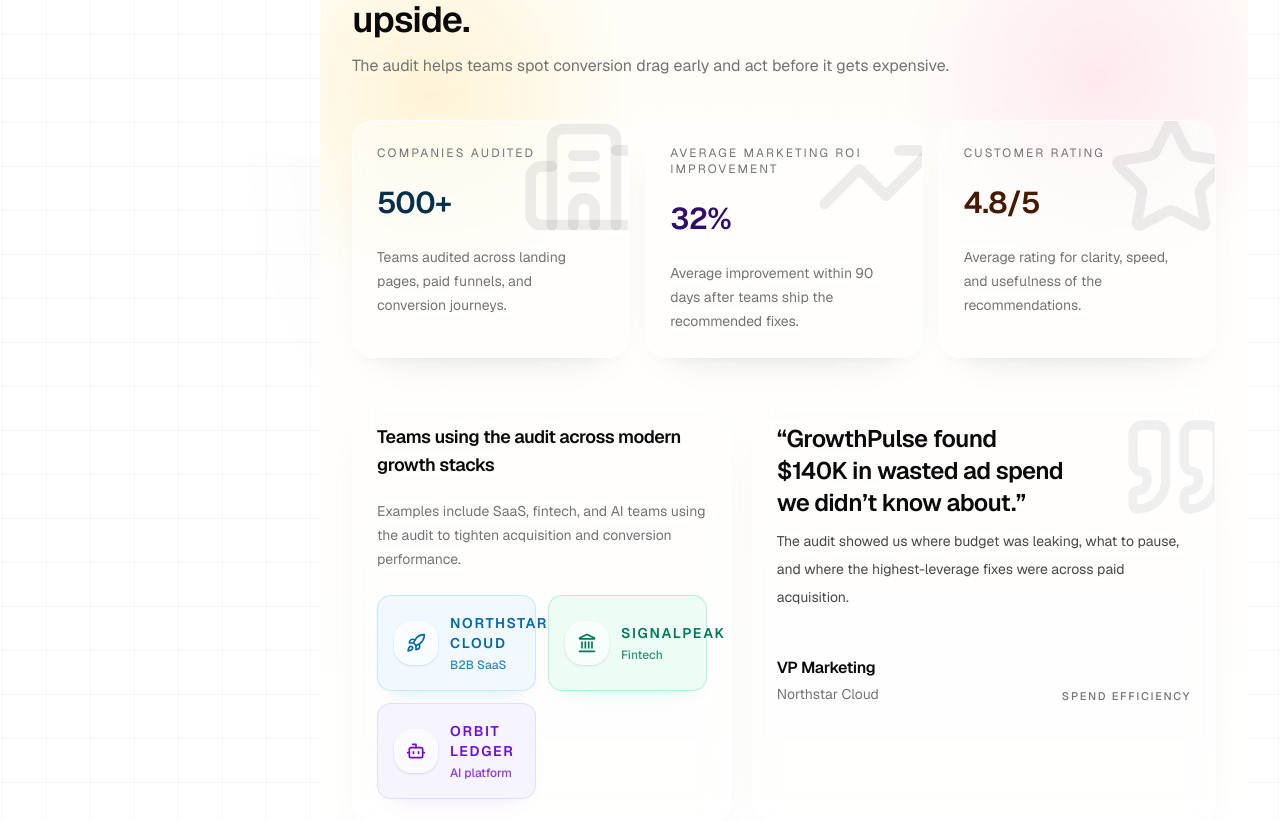
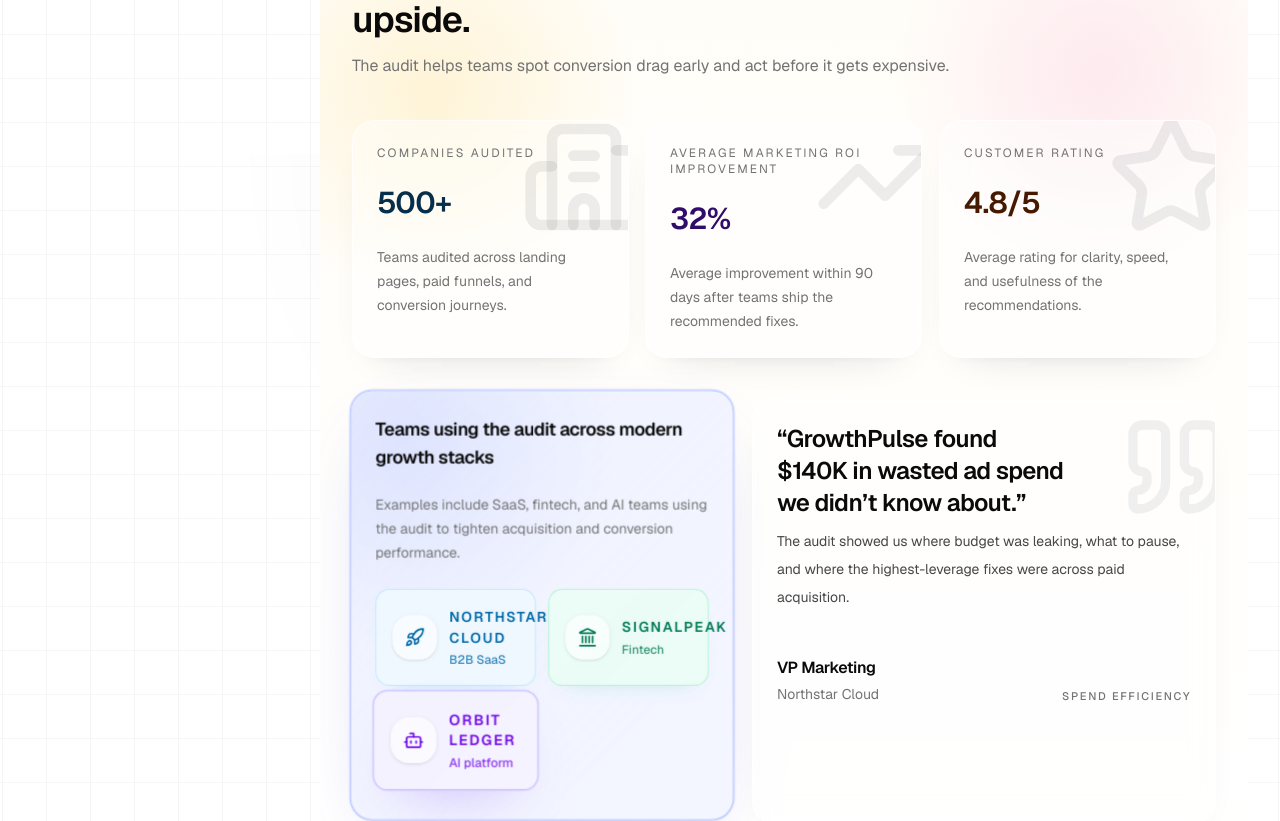
Before and after one commit to NareSakhoyan/growthpulse-ai, a Next.js app: page / in a window 1280 px wide. Shown: the part 3046-3867 px from the top of the page. Built offline with nearby package versions, Linux system fonts and the light colour scheme.

Commit message:
refine landing UX with stronger motion, copy, and performance-focused UI updates

```diff
--- /dev/null
+++ b/components/landing/social-proof-animated-content.tsx
@@ -0,0 +1,21 @@
+'use client';
+
+import { SocialProofLogos } from '@/components/landing/social-proof/social-proof-logos';
+import { SocialProofStats } from '@/components/landing/social-proof/social-proof-stats';
+import { SocialProofTestimonials } from '@/components/landing/social-proof/social-proof-testimonials';
+import { useSocialProofHighlight } from '@/components/landing/social-proof/use-social-proof-highlight';
+
+export function SocialProofAnimatedContent(): React.JSX.Element {
+  const activeCardId = useSocialProofHighlight();
+
+  return (
+    <>
+      <SocialProofStats activeCardId={activeCardId} />
+
+      <div className='grid gap-4 xl:grid-cols-[0.9fr_minmax(0,1.1fr)] xl:gap-5'>
+        <SocialProofLogos activeCardId={activeCardId} />
+        <SocialProofTestimonials activeCardId={activeCardId} />
+      </div>
+    </>
+  );
+}
--- a/components/landing/social-proof-section.tsx
+++ b/components/landing/social-proof-section.tsx
@@ -1,6 +1,4 @@
-import { SocialProofLogos } from '@/components/landing/social-proof/social-proof-logos';
-import { SocialProofStats } from '@/components/landing/social-proof/social-proof-stats';
-import { SocialProofTestimonials } from '@/components/landing/social-proof/social-proof-testimonials';
+import { SocialProofAnimatedContent } from '@/components/landing/social-proof-animated-content';
 
 export function SocialProofSection(): React.JSX.Element {
   return (
@@ -19,14 +17,7 @@ export function SocialProofSection(): React.JSX.Element {
             </p>
           </div>
         </div>
-
-        <SocialProofStats activeCardId={null} />
-
-        <div className='grid gap-4 xl:grid-cols-[0.9fr_minmax(0,1.1fr)] xl:gap-5'>
-          <SocialProofLogos activeCardId={null} />
-
-          <SocialProofTestimonials activeCardId={null} />
-        </div>
+        <SocialProofAnimatedContent />
       </div>
     </section>
   );
--- a/components/landing/social-proof/social-proof-data.ts
+++ b/components/landing/social-proof/social-proof-data.ts
@@ -14,7 +14,10 @@ export const stats = [
     value: '500+',
     description: 'Teams audited across landing pages, paid funnels, and conversion journeys.',
     icon: Building2Icon,
-    activeClass: 'border-sky-200/80 bg-sky-50/90 shadow-[0_18px_45px_-28px_rgba(14,165,233,0.38)]',
+    activeClass:
+      '-translate-y-1.5 scale-[1.015] border-sky-300/90 bg-sky-50/95 shadow-[0_28px_70px_-34px_rgba(14,165,233,0.52)] ring-1 ring-sky-200/70',
+    overlayClass:
+      'bg-[radial-gradient(circle_at_12%_12%,rgba(125,211,252,0.28),transparent_42%),linear-gradient(140deg,rgba(240,249,255,0.72),rgba(255,255,255,0))] opacity-100',
     valueClass: 'text-sky-950',
   },
   {
@@ -24,7 +27,9 @@ export const stats = [
     description: 'Average improvement within 90 days after teams ship the recommended fixes.',
     icon: TrendingUpIcon,
     activeClass:
-      'border-violet-200/80 bg-violet-50/90 shadow-[0_18px_45px_-28px_rgba(139,92,246,0.34)]',
+      '-translate-y-1.5 scale-[1.015] border-violet-300/90 bg-violet-50/95 shadow-[0_28px_70px_-34px_rgba(139,92,246,0.5)] ring-1 ring-violet-200/70',
+    overlayClass:
+      'bg-[radial-gradient(circle_at_14%_16%,rgba(196,181,253,0.3),transparent_42%),linear-gradient(140deg,rgba(245,243,255,0.74),rgba(255,255,255,0))] opacity-100',
     valueClass: 'text-violet-950',
   },
   {
@@ -34,32 +39,43 @@ export const stats = [
     description: 'Average rating for clarity, speed, and usefulness of the recommendations.',
     icon: StarIcon,
     activeClass:
-      'border-amber-200/80 bg-amber-50/90 shadow-[0_18px_45px_-28px_rgba(245,158,11,0.34)]',
+      '-translate-y-1.5 scale-[1.015] border-amber-300/90 bg-amber-50/95 shadow-[0_28px_70px_-34px_rgba(245,158,11,0.48)] ring-1 ring-amber-200/70',
+    overlayClass:
+      'bg-[radial-gradient(circle_at_14%_18%,rgba(253,230,138,0.34),transparent_42%),linear-gradient(140deg,rgba(255,251,235,0.76),rgba(255,255,255,0))] opacity-100',
     valueClass: 'text-amber-950',
   },
 ] as const;
 
 export const logos = [
   {
+    id: 'logo-northstar-cloud',
     label: 'Northstar Cloud',
     description: 'B2B SaaS',
     icon: RocketIcon,
     className:
       'border-sky-200/80 bg-sky-50/90 text-sky-700 shadow-[0_12px_24px_-18px_rgba(14,165,233,0.35)]',
+    activeClass:
+      '-translate-y-1.5 scale-[1.03] border-sky-300/90 bg-sky-50/95 shadow-[0_24px_56px_-28px_rgba(14,165,233,0.48)] ring-1 ring-sky-200/70',
   },
   {
+    id: 'logo-signal-peak',
     label: 'SignalPeak',
     description: 'Fintech',
     icon: LandmarkIcon,
     className:
       'border-emerald-200/80 bg-emerald-50/90 text-emerald-700 shadow-[0_12px_24px_-18px_rgba(16,185,129,0.3)]',
+    activeClass:
+      '-translate-y-1.5 scale-[1.03] border-emerald-300/90 bg-emerald-50/95 shadow-[0_24px_56px_-28px_rgba(16,185,129,0.44)] ring-1 ring-emerald-200/70',
   },
   {
+    id: 'logo-orbit-ledger',
     label: 'Orbit Ledger',
     description: 'AI platform',
     icon: BotIcon,
     className:
       'border-violet-200/80 bg-violet-50/90 text-violet-700 shadow-[0_12px_24px_-18px_rgba(139,92,246,0.3)]',
+    activeClass:
+      '-translate-y-1.5 scale-[1.03] border-violet-300/90 bg-violet-50/95 shadow-[0_24px_56px_-28px_rgba(139,92,246,0.46)] ring-1 ring-violet-200/70',
   },
 ] as const;
 
@@ -72,12 +88,15 @@ export const testimonials = [
     name: 'VP Marketing',
     company: 'Northstar Cloud',
     proofLabel: 'Spend efficiency',
-    activeClass: 'border-sky-200/80 bg-sky-50/85 shadow-[0_20px_48px_-30px_rgba(14,165,233,0.34)]',
+    activeClass:
+      '-translate-y-1.5 scale-[1.01] border-sky-300/90 bg-sky-50/90 shadow-[0_28px_70px_-36px_rgba(14,165,233,0.48)] ring-1 ring-sky-200/70',
+    overlayClass:
+      'bg-[radial-gradient(circle_at_12%_10%,rgba(125,211,252,0.24),transparent_40%),linear-gradient(135deg,rgba(240,249,255,0.72),rgba(255,255,255,0))] opacity-100',
   },
 ] as const;
 
 export const socialProofSequenceIds = [
   ...stats.map((stat) => stat.id),
-  'logos',
+  ...logos.map((logo) => logo.id),
   ...testimonials.map((testimonial) => testimonial.id),
 ] as const;
--- a/components/landing/social-proof/social-proof-logos.tsx
+++ b/components/landing/social-proof/social-proof-logos.tsx
@@ -8,14 +8,23 @@ type SocialProofLogosProps = {
 };
 
 export function SocialProofLogos({ activeCardId }: SocialProofLogosProps): React.JSX.Element {
+  const isAnyLogoActive = logos.some((logo) => logo.id === activeCardId);
+
   return (
     <Card
       className={cn(
-        'relative isolate overflow-hidden border-white/60 bg-white/45 shadow-[0_20px_42px_-30px_rgba(15,23,42,0.22),0_10px_20px_-18px_rgba(99,102,241,0.14)] backdrop-blur-md transition-[border-color,box-shadow] duration-[1600ms] ease-[cubic-bezier(0.22,1,0.36,1)] motion-reduce:transition-none',
-        activeCardId === 'logos' &&
-          'border-indigo-200/80 shadow-[0_20px_50px_-30px_rgba(99,102,241,0.34)]',
+        'relative isolate overflow-hidden border-white/60 bg-white/45 shadow-[0_20px_42px_-30px_rgba(15,23,42,0.22),0_10px_20px_-18px_rgba(99,102,241,0.14)] backdrop-blur-md transition-[background-color,border-color,box-shadow,transform] duration-[1400ms] ease-[cubic-bezier(0.22,1,0.36,1)] motion-reduce:transition-none transform-gpu will-change-transform',
+        isAnyLogoActive &&
+          '-translate-y-1.5 scale-[1.01] border-indigo-300/85 bg-indigo-50/70 shadow-[0_28px_70px_-34px_rgba(99,102,241,0.42)] ring-1 ring-indigo-200/70',
       )}
     >
+      <div
+        className={cn(
+          'pointer-events-none absolute inset-0 opacity-0 transition-opacity duration-700 ease-out',
+          isAnyLogoActive &&
+            'bg-[radial-gradient(circle_at_14%_12%,rgba(165,180,252,0.24),transparent_42%),linear-gradient(135deg,rgba(238,242,255,0.74),rgba(255,255,255,0))] opacity-100',
+        )}
+      />
       <CardHeader className='relative z-10 space-y-3 p-5 sm:p-6'>
         <CardTitle className='text-lg'>Teams using the audit across modern growth stacks</CardTitle>
         <CardDescription className='text-sm leading-6'>
@@ -24,14 +33,17 @@ export function SocialProofLogos({ activeCardId }: SocialProofLogosProps): React
         </CardDescription>
       </CardHeader>
       <CardContent className='relative z-10 grid gap-3 p-5 pt-0 sm:p-6 sm:pt-0 md:grid-cols-2'>
-        {logos.map((logo) => (
+        {logos.map((logo, index) => (
           <div
             key={logo.label}
             className={cn(
-              'flex min-h-24 items-center gap-3 rounded-xl border px-4 py-4 transition-transform duration-500 ease-out',
+              'flex min-h-24 items-center gap-3 rounded-xl border px-4 py-4 transition-transform duration-500 ease-out transform-gpu',
               logo.className,
-              activeCardId === 'logos' && 'scale-[1.01]',
+              activeCardId === logo.id && logo.activeClass,
             )}
+            style={{
+              transitionDelay: activeCardId === logo.id ? `${index * 40}ms` : '0ms',
+            }}
           >
             <div className='flex size-11 shrink-0 items-center justify-center rounded-2xl bg-white/60 shadow-sm'>
               <logo.icon className='size-5' />
--- a/components/landing/social-proof/social-proof-stats.tsx
+++ b/components/landing/social-proof/social-proof-stats.tsx
@@ -14,12 +14,23 @@ export function SocialProofStats({ activeCardId }: SocialProofStatsProps): React
         <Card
           key={stat.label}
           className={cn(
-            'relative isolate overflow-hidden border-white/65 bg-white/45 shadow-[0_18px_40px_-28px_rgba(15,23,42,0.2),0_8px_18px_-16px_rgba(15,23,42,0.12)] backdrop-blur-md transition-[background-color,border-color,box-shadow,transform] duration-[1600ms] ease-[cubic-bezier(0.22,1,0.36,1)] motion-reduce:transition-none',
+            'relative isolate overflow-hidden border-white/65 bg-white/45 shadow-[0_18px_40px_-28px_rgba(15,23,42,0.2),0_8px_18px_-16px_rgba(15,23,42,0.12)] backdrop-blur-md transition-[background-color,border-color,box-shadow,transform] duration-[1400ms] ease-[cubic-bezier(0.22,1,0.36,1)] motion-reduce:transition-none transform-gpu will-change-transform',
             activeCardId === stat.id && stat.activeClass,
           )}
         >
+          <div
+            className={cn(
+              'pointer-events-none absolute inset-0 opacity-0 transition-opacity duration-700 ease-out',
+              activeCardId === stat.id && stat.overlayClass,
+            )}
+          />
           <CardHeader className='relative z-10 space-y-4 p-5 sm:p-6'>
-            <stat.icon className='pointer-events-none absolute -right-5 -top-2 z-0 size-28 text-slate-950/[0.07] sm:size-32' />
+            <stat.icon
+              className={cn(
+                'pointer-events-none absolute -right-5 -top-2 z-0 size-28 text-slate-950/[0.07] transition-transform duration-[1400ms] ease-[cubic-bezier(0.22,1,0.36,1)] sm:size-32',
+                activeCardId === stat.id && 'scale-105 rotate-3',
+              )}
+            />
             <div className='relative z-10 flex items-center justify-between gap-3'>
               <p className='text-xs uppercase tracking-[0.18em] text-muted-foreground'>
                 {stat.label}
--- a/components/landing/social-proof/social-proof-testimonials.tsx
+++ b/components/landing/social-proof/social-proof-testimonials.tsx
@@ -17,10 +17,16 @@ export function SocialProofTestimonials({
         <Card
           key={testimonial.id}
           className={cn(
-            'relative isolate overflow-hidden border-white/65 bg-white/45 shadow-[0_18px_42px_-30px_rgba(15,23,42,0.2),0_8px_18px_-16px_rgba(15,23,42,0.1)] backdrop-blur-md transition-[background-color,border-color,box-shadow,transform] duration-[1600ms] ease-[cubic-bezier(0.22,1,0.36,1)] motion-reduce:transition-none',
+            'relative isolate overflow-hidden border-white/65 bg-white/45 shadow-[0_18px_42px_-30px_rgba(15,23,42,0.2),0_8px_18px_-16px_rgba(15,23,42,0.1)] backdrop-blur-md transition-[background-color,border-color,box-shadow,transform] duration-[1400ms] ease-[cubic-bezier(0.22,1,0.36,1)] motion-reduce:transition-none transform-gpu will-change-transform',
             activeCardId === testimonial.id && testimonial.activeClass,
           )}
         >
+          <div
+            className={cn(
+              'pointer-events-none absolute inset-0 opacity-0 transition-opacity duration-700 ease-out',
+              activeCardId === testimonial.id && testimonial.overlayClass,
+            )}
+          />
           <CardHeader className='space-y-5 p-5 sm:p-6'>
             <QuoteIcon className='pointer-events-none absolute -right-4 top-3 z-0 size-24 text-slate-950/[0.06] sm:size-28' />
             <div className='space-y-2'>
--- a/components/landing/social-proof/use-social-proof-highlight.ts
+++ b/components/landing/social-proof/use-social-proof-highlight.ts
@@ -4,8 +4,8 @@ import * as React from 'react';
 
 import { socialProofSequenceIds } from './social-proof-data';
 
-const HIGHLIGHT_INTERVAL_MS = 4500;
-const INITIAL_HIGHLIGHT_DELAY_MS = 600;
+const HIGHLIGHT_INTERVAL_MS = 2200;
+const INITIAL_HIGHLIGHT_DELAY_MS = 180;
 
 function shuffleItems<T>(items: readonly T[]): T[] {
   const shuffled = [...items];
```
